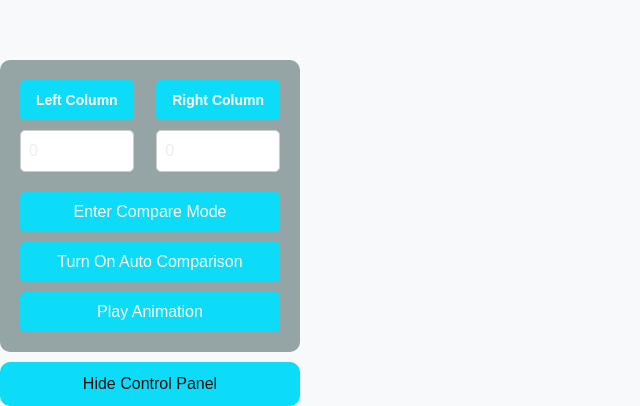
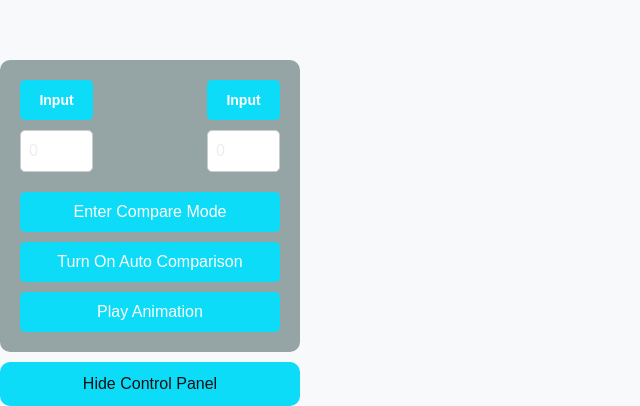
Before and after one commit to Kirby-Schuetz/comparator, a Next.js app in the folder comparator-app/: page / in a window 1280 px wide. Shown: the part 1067-1473 px from the top of the page, without its empty margins (0-640 px from the left). Built offline with nearby package versions, Linux system fonts and the light colour scheme.

Commit message:
Components working

```diff
--- a/comparator-app/src/app/components/Column/Column.tsx
+++ b/comparator-app/src/app/components/Column/Column.tsx
@@ -6,6 +6,7 @@ interface ColumnProps {
     isLocked: boolean;
     count: number;
   };
+  label: string;
   onLockToggle: () => void;
   onCountChange: (e: React.ChangeEvent<HTMLInputElement>) => void;
 }
@@ -13,6 +14,7 @@ interface ColumnProps {
 export const Column = ({
   id,
   state,
+  label,
   onLockToggle,
   onCountChange,
 }: ColumnProps) => (
@@ -25,7 +27,7 @@ export const Column = ({
       }}
     >
       <label style={styles.label} htmlFor={`${id}ColumnInput`}>
-        {id === 'left' ? 'Left Column' : 'Right Column'}
+        {label}
       </label>
     </button>
     <input
--- a/comparator-app/src/app/components/ControlPanel.tsx
+++ b/comparator-app/src/app/components/ControlPanel.tsx
@@ -14,12 +14,6 @@ interface ControlPanelProps {
   onPlayAnimation: (isPlaying: boolean) => void;
   isAnimationPlaying: boolean;
 }
-
-// Create an interface for column state
-// interface ColumnState {
-//   isLocked: boolean;
-//   count: number;
-// }
 
 const ControlPanel = ({
   onDrawingModeChange,
@@ -149,6 +143,7 @@ const ControlPanel = ({
                   isLocked: columns.left.isLocked,
                   count: leftState.count
                 }}
+                label={columns.left.isLocked ? "Label" : "Input"}
                 onLockToggle={() => setColumns(prev => ({
                   ...prev,
                   left: { ...prev.left, isLocked: !prev.left.isLocked }
@@ -161,6 +156,7 @@ const ControlPanel = ({
                   isLocked: columns.right.isLocked,
                   count: rightState.count
                 }}
+                label={columns.right.isLocked ? "Label" : "Input"}
                 onLockToggle={() => setColumns(prev => ({
                   ...prev,
                   right: { ...prev.right, isLocked: !prev.right.isLocked }
--- a/comparator-app/src/app/components/LineCanvas.tsx
+++ b/comparator-app/src/app/components/LineCanvas.tsx
@@ -113,9 +113,7 @@ export function LineCanvas({ isDrawingMode, connections, setConnections }: LineC
     if (!column) return -1;
 
     const blocks = Array.from(column.querySelectorAll('.block'));
-
-    // Only allow connections from first (0) or last (blocks.length - 1) blocks
-    const clickedIndex = blocks.findIndex(block => {
+    return blocks.findIndex(block => {
       const rect = block.getBoundingClientRect();
       return y >= rect.top && y <= rect.bottom;
     });
@@ -218,6 +216,13 @@ export function LineCanvas({ isDrawingMode, connections, setConnections }: LineC
     };
   }, [connections, isDrawing, startPoint, currentPoint]);
 
+  // Add effect to clear connections when drawing mode is turned off
+  useEffect(() => {
+    if (!isDrawingMode) {
+      setConnections([]);
+    }
+  }, [isDrawingMode, setConnections]);
+
   return (
     <div style={{
       position: 'fixed',
```
